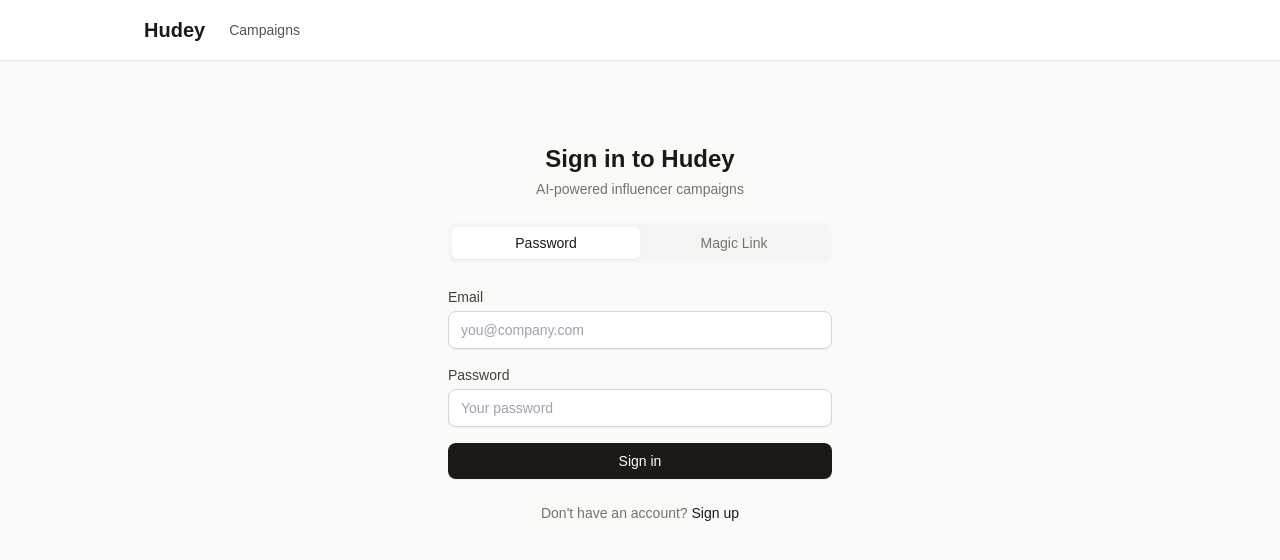
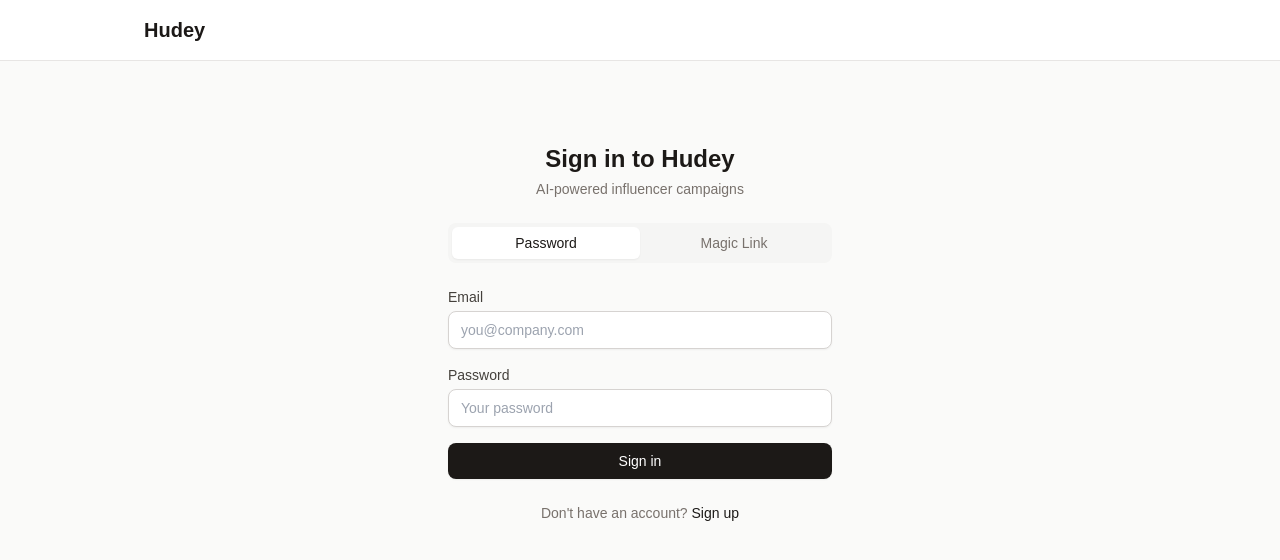
Before and after one commit to hudey-inc/hudey, a Next.js app in the folder frontend/: page /login in a window 1280 px wide. Shown: the top 560 px of the page. Built offline with nearby package versions, Linux system fonts and the light colour scheme; no server answers.

Commit message:
Hide Campaigns nav link on login and signup pages
Extract nav into MainNav client component that checks the current
pathname and returns null on /login and /signup routes.

```diff
--- a/frontend/src/app/layout.tsx
+++ b/frontend/src/app/layout.tsx
@@ -1,6 +1,7 @@
 import type { Metadata } from "next";
 import localFont from "next/font/local";
 import { AuthNav } from "@/components/auth-nav";
+import { MainNav } from "@/components/main-nav";
 import "./globals.css";
 
 const geistSans = localFont({
@@ -34,11 +35,7 @@ export default function RootLayout({
             <a href="/" className="text-xl font-semibold text-stone-900">
               Hudey
             </a>
-            <nav className="flex gap-4 text-sm text-stone-600">
-              <a href="/" className="hover:text-stone-900">
-                Campaigns
-              </a>
-            </nav>
+            <MainNav />
             <AuthNav />
           </div>
         </header>
--- /dev/null
+++ b/frontend/src/components/main-nav.tsx
@@ -0,0 +1,21 @@
+"use client";
+
+import { usePathname } from "next/navigation";
+
+const AUTH_ROUTES = ["/login", "/signup"];
+
+export function MainNav() {
+  const pathname = usePathname();
+
+  if (AUTH_ROUTES.includes(pathname)) {
+    return null;
+  }
+
+  return (
+    <nav className="flex gap-4 text-sm text-stone-600">
+      <a href="/" className="hover:text-stone-900">
+        Campaigns
+      </a>
+    </nav>
+  );
+}
```
